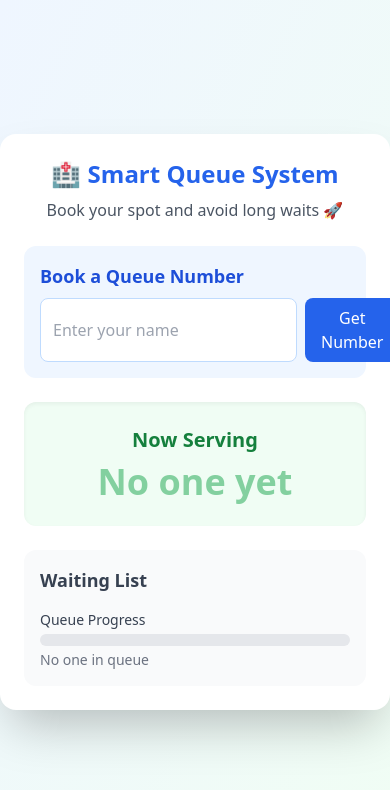
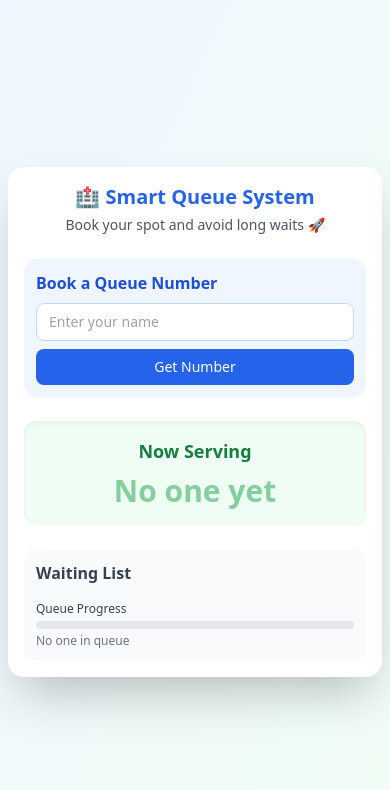
Before and after one commit to Dan-iell/Smart-queue, a plain HTML site: page index.html in a window 390 px wide. Drawn offline with nearby package versions, Linux system fonts and the light colour scheme.

Commit message:
Update index.html

```diff
--- a/index.html
+++ b/index.html
@@ -5,46 +5,42 @@
     <meta name="viewport" content="width=device-width, initial-scale=1.0" />
     <title>Smart Queue System</title>
     <script src="https://cdn.tailwindcss.com"></script>
-    <script>
-      // Tailwind CSS Configuration
-      tailwind.config = {
-        theme: {
-          extend: {
-            colors: {
-              primary: "#1D4ED8",
-              secondary: "#10B981",
-            },
-          },
-        },
-      };
-    </script>
   </head>
   <body
     class="bg-gradient-to-br from-blue-50 to-green-50 min-h-screen flex items-center justify-center font-sans"
   >
-    <div class="w-full max-w-lg bg-white shadow-2xl rounded-2xl p-6 space-y-6">
+    <div
+      class="w-full max-w-lg bg-white shadow-2xl rounded-2xl p-4 sm:p-6 space-y-6 mx-2"
+    >
       <!-- Header -->
       <div class="text-center">
-        <h1 class="text-2xl font-bold text-blue-600">🏥 Smart Queue System</h1>
-        <p class="text-gray-600 mt-2">Book your spot and avoid long waits 🚀</p>
+        <h1 class="text-xl sm:text-2xl font-bold text-blue-600">
+          🏥 Smart Queue System
+        </h1>
+        <p class="text-gray-600 mt-1 sm:mt-2 text-sm sm:text-base">
+          Book your spot and avoid long waits 🚀
+        </p>
       </div>
 
       <!-- Booking Form -->
-      <div class="bg-blue-50 p-4 rounded-xl">
-        <h2 class="text-lg font-semibold text-blue-700 mb-2">
+      <div class="bg-blue-50 p-3 sm:p-4 rounded-xl">
+        <h2 class="text-base sm:text-lg font-semibold text-blue-700 mb-2">
           Book a Queue Number
         </h2>
-        <form id="queueForm" class="flex space-x-2">
+        <form
+          id="queueForm"
+          class="flex flex-col sm:flex-row sm:space-x-2 space-y-2 sm:space-y-0"
+        >
           <input
             type="text"
             id="name"
             placeholder="Enter your name"
-            class="flex-1 px-3 py-2 rounded-lg border border-blue-200 focus:ring-2 focus:ring-blue-400 outline-none"
+            class="flex-1 px-3 py-2 rounded-lg border border-blue-200 focus:ring-2 focus:ring-blue-400 outline-none text-sm sm:text-base"
             required
           />
           <button
             type="submit"
-            class="bg-blue-600 text-white px-4 py-2 rounded-lg hover:bg-blue-700 transition"
+            class="bg-blue-600 text-white px-4 py-2 rounded-lg hover:bg-blue-700 transition text-sm sm:text-base"
           >
             Get Number
           </button>
@@ -52,38 +48,51 @@
       </div>
 
       <!-- Now Serving -->
-      <div class="text-center bg-green-50 p-6 rounded-xl shadow-inner">
-        <h2 class="text-xl font-semibold text-green-700">Now Serving</h2>
+      <div class="text-center bg-green-50 p-4 sm:p-6 rounded-xl shadow-inner">
+        <h2 class="text-lg sm:text-xl font-semibold text-green-700">
+          Now Serving
+        </h2>
         <p
           id="nowServing"
-          class="text-4xl font-bold text-green-600 mt-2 animate-pulse"
+          class="text-3xl sm:text-4xl font-bold text-green-600 mt-2 animate-pulse"
         >
           No one yet
         </p>
       </div>
 
       <!-- Waiting List -->
-      <div class="bg-gray-50 p-4 rounded-xl">
-        <h2 class="text-lg font-semibold text-gray-700 mb-3">Waiting List</h2>
-        <ul id="waitingList" class="space-y-2 text-gray-600"></ul>
+      <div class="bg-gray-50 p-3 sm:p-4 rounded-xl">
+        <h2 class="text-base sm:text-lg font-semibold text-gray-700 mb-3">
+          Waiting List
+        </h2>
+        <ul
+          id="waitingList"
+          class="space-y-2 text-gray-600 text-sm sm:text-base"
+        ></ul>
 
         <!-- Progress Bar -->
         <div class="mt-4">
-          <h3 class="text-sm font-medium text-gray-700 mb-1">Queue Progress</h3>
-          <div class="w-full bg-gray-200 rounded-full h-3">
+          <h3 class="text-xs sm:text-sm font-medium text-gray-700 mb-1">
+            Queue Progress
+          </h3>
+          <div class="w-full bg-gray-200 rounded-full h-2 sm:h-3">
             <div
               id="queueProgress"
-              class="bg-blue-600 h-3 rounded-full transition-all duration-500 ease-in-out"
+              class="bg-blue-600 h-2 sm:h-3 rounded-full transition-all duration-500 ease-in-out"
               style="width: 0%"
             ></div>
           </div>
-          <p id="queuePositionText" class="text-sm text-gray-500 mt-1">
+          <p
+            id="queuePositionText"
+            class="text-xs sm:text-sm text-gray-500 mt-1"
+          >
             No one in queue
           </p>
         </div>
       </div>
     </div>
 
+    <!-- Script -->
     <script src="./script.js"></script>
   </body>
 </html>
```
